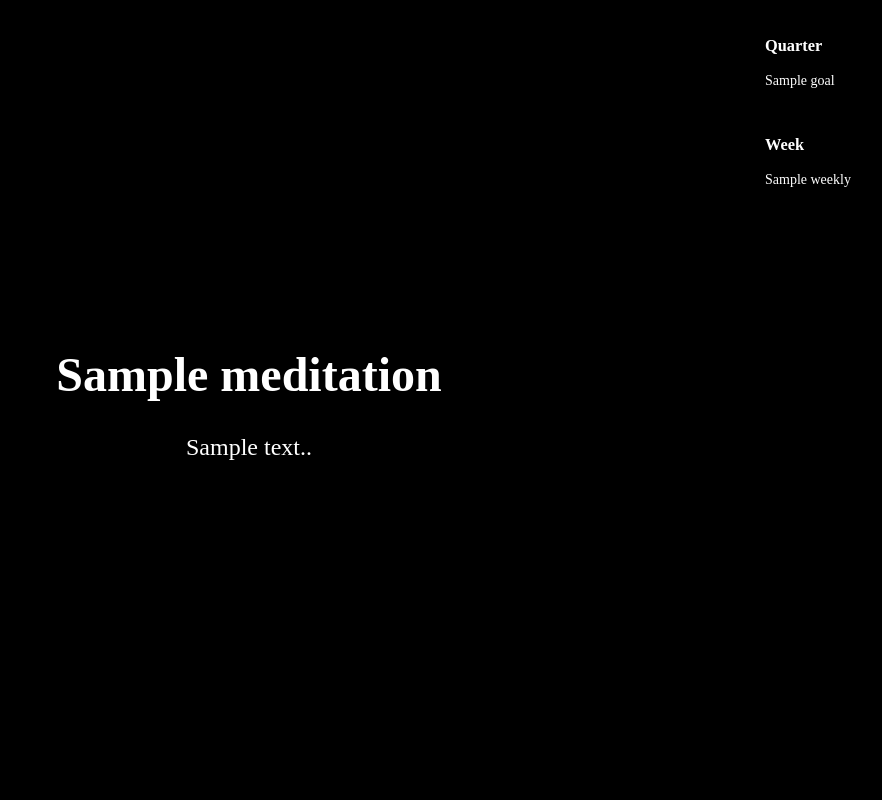
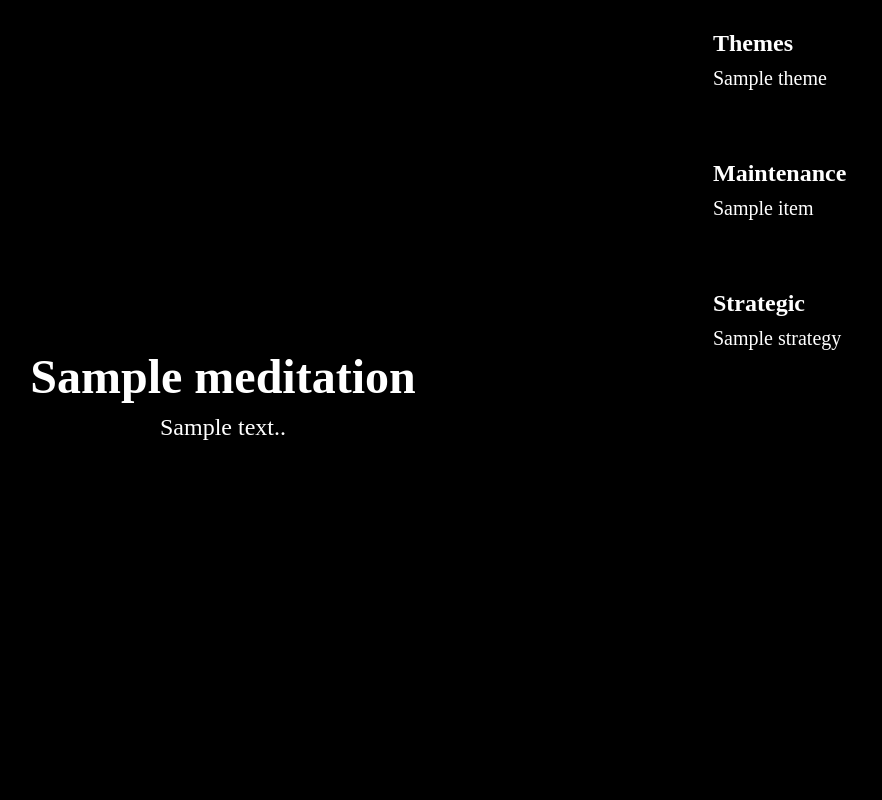
Before and after one commit to entrymissing/compass, a Flask app: template templates/index.html in a window 1280 px wide. Shown: the whole page, without its empty margins (247-1129 px from the left). Run offline with Flask 2, Linux system fonts and the light colour scheme; the template is opened without the code that fills it: most values are stand-ins (such as "Sample title", 1, 10 or a date in 2020).

Commit message:
Implement caching with pickle and update index template for new content structure

```diff
--- a/app.py
+++ b/app.py
@@ -6,6 +6,8 @@ from google.oauth2 import service_account
 from apscheduler.schedulers.background import BackgroundScheduler
 
 import random
+import pickle
+import os
 
 app = Flask(__name__)
 
@@ -13,6 +15,19 @@ app = Flask(__name__)
 content_cache = {}
 # To make sure the scheduler is only running one instance
 appHasRunBefore = False
+PICKLE_FILE = 'content_cache.pkl'
+
+
+def load_cache_from_pickle():
+  global content_cache
+  if os.path.exists(PICKLE_FILE):
+    with open(PICKLE_FILE, 'rb') as f:
+      content_cache = pickle.load(f)
+
+
+def save_cache_to_pickle():
+  with open(PICKLE_FILE, 'wb') as f:
+    pickle.dump(content_cache, f)
 
 
 def refresh_content_cache(encoding='utf-8'):
@@ -37,13 +52,15 @@ def refresh_content_cache(encoding='utf-8'):
 
   # Update the in-memory cache
   parse_markdown(content_str)
+  save_cache_to_pickle()
 
 
 def parse_markdown(content_str: str):
   # Reset the cache
   content_cache['content'] = content_str
-  content_cache['goals'] = []
-  content_cache['week'] = []
+  content_cache['themes'] = []
+  content_cache['maintenance'] = []
+  content_cache['strategic'] = []
   content_cache['meditations'] = []
 
   lines = [lin.strip() for lin in content_str.split('\n') if lin.strip()]
@@ -73,8 +90,9 @@ def index():
 
   # Render the index.html template
   return render_template('index.html',
-                         goals=content_cache['goals'],
-                         week=content_cache['week'],
+                         themes=content_cache['themes'],
+                         maintenance=content_cache['maintenance'],
+                         strategic=content_cache['strategic'],
                          meditation=meditation)
 
 
@@ -82,7 +100,9 @@ def index():
 with app.app_context():
   if not appHasRunBefore:
     appHasRunBefore = True
-    refresh_content_cache()
+    load_cache_from_pickle()
+    if not content_cache:
+      refresh_content_cache()
     scheduler = BackgroundScheduler(daemon=True)
     scheduler.add_job(refresh_content_cache, 'interval', minutes=5)
     scheduler.start()
--- /dev/null
+++ b/static/styles.css
@@ -0,0 +1,40 @@
+body {
+  display: flex;
+  background-color: black;
+  color: white;
+  font-size: 24px;
+  margin: 0;
+  padding: 0;
+  height: 100vh;
+}
+#content {
+  flex: 3;
+  padding: 20px;
+  text-align: center;
+  display: flex;
+  align-items: center;
+  justify-content: center;
+}
+#sidebar {
+  flex: 1;
+  padding: 20px;
+  font-size: 20px;
+  background-color: black;
+  display: flex;
+  flex-direction: column;
+  justify-content: flex-start;
+}
+#sidebar div {
+  margin-bottom: 60px;
+}
+#sidebar h3 {
+  font-size: 24px;
+  margin: 10px 0;
+}
+h1, h3 {
+  margin: 0;
+  padding: 0;
+}
+p {
+  margin: 10px 0;
+}
--- a/templates/index.html
+++ b/templates/index.html
@@ -1,41 +1,10 @@
 <!DOCTYPE html>
-<html>
+<html lang="en">
   <head>
-    <title>My Page</title>
-    <style>
-      body {
-        background-color: black;
-        color: white;
-        font-size: 24px;
-        margin: 0;
-        padding: 0;
-        display: flex;
-        height: 100vh;
-      }
-      #content {
-        width: 80%;
-        text-align: center;
-        display: flex;
-        align-items: center;
-        justify-content: center;
-      }
-      #sidebar {
-        width: 20%;
-        display: flex;
-        flex-direction: column;
-        justify-content: flex-start;
-        padding: 20px;
-      }
-      #goals {
-        text-align: left;
-        font-size: 14px;
-        margin-bottom: 30px;
-      }
-      #weekly {
-        text-align: left;
-        font-size: 14px;
-      }
-    </style>
+    <meta charset="UTF-8">
+    <meta name="viewport" content="width=device-width, initial-scale=1.0">
+    <title>Meditation and Goals</title>
+    <link rel="stylesheet" href="{{ url_for('static', filename='styles.css') }}">
   </head>
   <body>
     <div id="content">
@@ -45,16 +14,22 @@
       </div>
     </div>
     <div id="sidebar">
-      <div id="goals">
-        <h3>Quarter</h3>
-        {% for goal in goals %}
-        {{ goal }}<br>
+      <div id="themes">
+        <h3>Themes</h3>
+        {% for theme in themes %}
+        {{ theme }}<br>
         {% endfor %}
       </div>
-      <div id="weekly">
-        <h3>Week</h3>
-        {% for weekly in week %}
-        {{ weekly }}<br>
+      <div id="maintenance">
+        <h3>Maintenance</h3>
+        {% for item in maintenance %}
+        {{ item }}<br>
+        {% endfor %}
+      </div>
+      <div id="strategic">
+        <h3>Strategic</h3>
+        {% for strategy in strategic %}
+        {{ strategy }}<br>
         {% endfor %}
       </div>
     </div>
```
Also changed, not shown: 1 other file.
